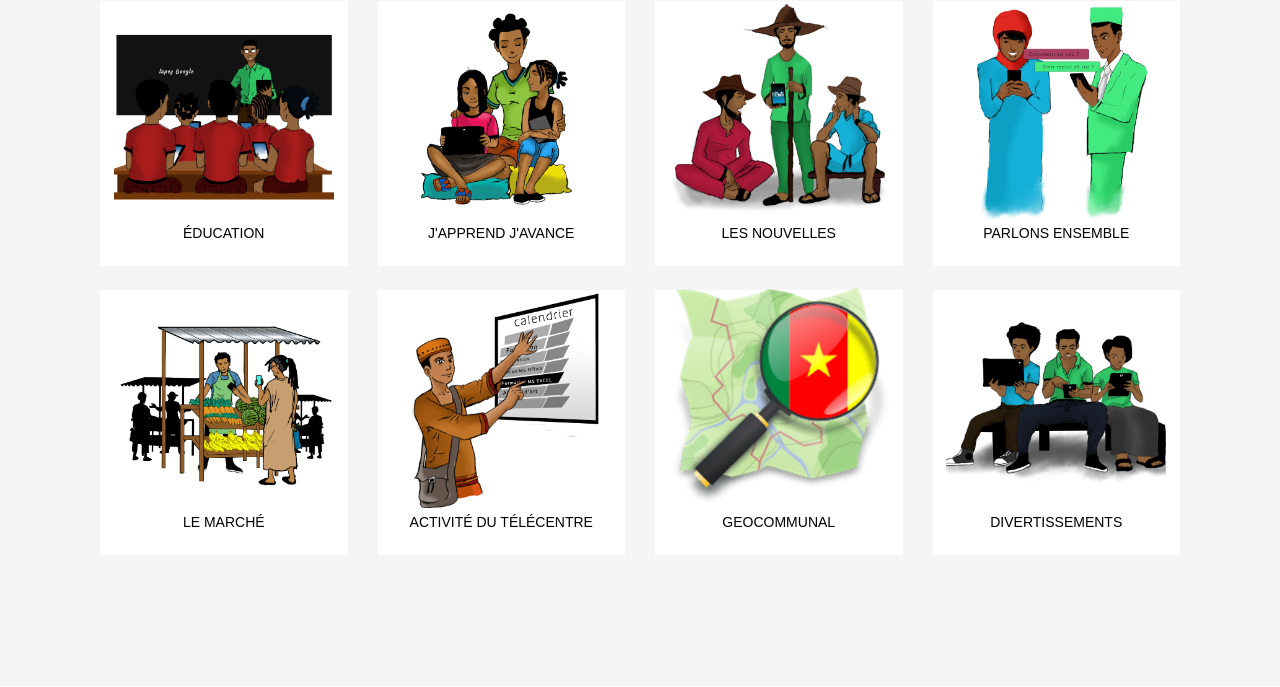
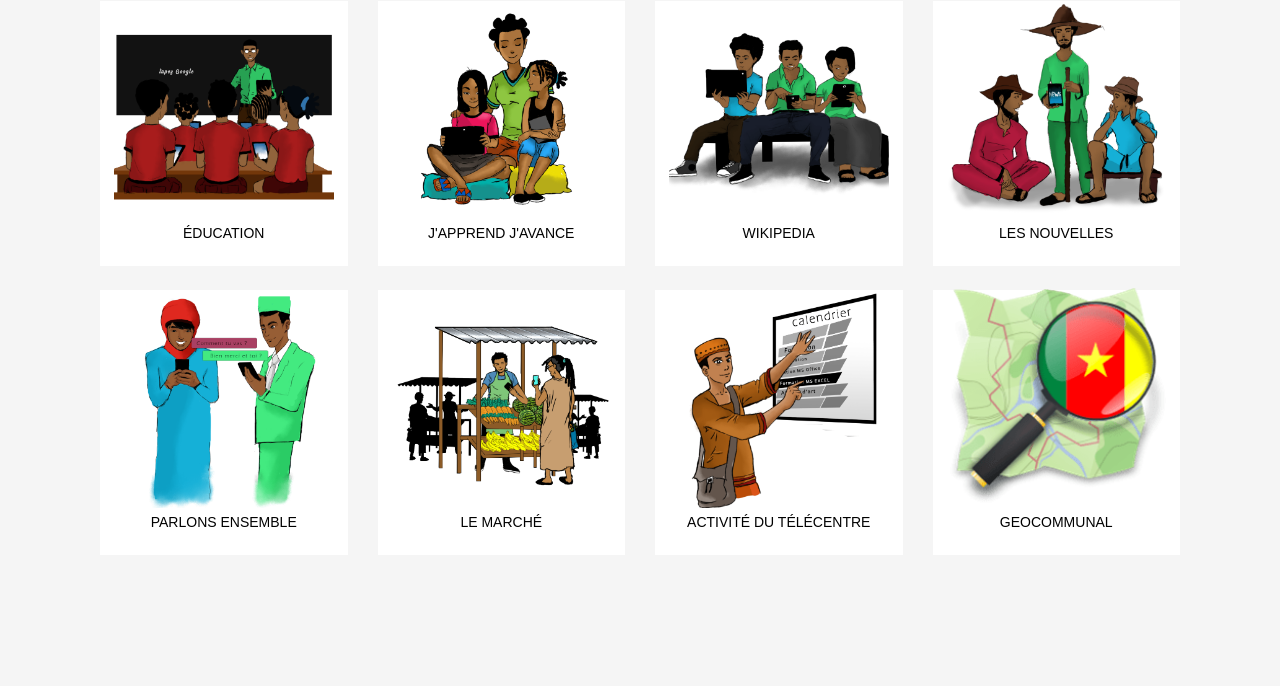
Before and after one commit to PradecTelecentre/Goon, a WordPress theme: template front-page.php in a window 1280 px wide. Shown: the part 360-1047 px from the top of the page. Run offline with PHP 8.4 and a stand-in for WordPress, Linux system fonts and the light colour scheme; the site name, menu and one post (Sample post) are stand-ins, and other content is empty; some libraries are stand-ins or nearby versions.

Commit message:
wikipedia link setup

```diff
--- a/free-services.php
+++ b/free-services.php
@@ -8,6 +8,7 @@
             <div class="container-fluid">
                 <div class="row free-list" style="background-color:#f5f5f5">
                     <div class="col-12 mobile-cover search__part"> <?php get_search_form(); ?> </div>
+
                     <div class="col-md-3 mb-4 col-sm-6 col-lg-3 mobile-cover">
                         <a href="education/" rel="bookmark">
                             <div class="p-2 bg-white style-div-md-4">
@@ -20,6 +21,7 @@
                             </div>
                         </a>
                     </div>
+
                     <div class="col-md-3 mb-4 col-sm-6 col-lg-3 mobile-cover">
                         <a href="http://www.goon.local:8080/fr-fr/learn/#/topics" rel="bookmark" target="_blank">
                             <div class="bg-white p-2 style-div-md-4">
@@ -32,6 +34,24 @@
                             </div>
                         </a>
                     </div>
+
+
+                    <div class="col-md-3 mb-4 col-sm-6 col-lg-3 mobile-cover">
+                        <a href="http://goon.local:8000/wikipedia_fr_all_2017-05/A/Utilisateur:Popo_le_Chien_Kiwix.html" rel="bookmark" data-toggle="modal" data-target="#construction">
+                            <div class="style-div-md-4 p-2 bg-white">
+                                <img src="<?= get_template_directory_uri() . '/src/img/v2/games.png' ?>" alt="">
+                                <?php if (strpos(home_url('/'), 'lang=en') !== false) { ?>
+                                    <h1 class="bottom-left p-2 mt-2"> WIKIPEDIA</h1>
+                                <?php } else { ?>
+                                    <h1 class="bottom-left p-2 mt-2"> WIKIPEDIA</h1>
+                                <?php } ?>
+
+                            </div>
+                        </a>
+                    </div>
+
+
+
                     <div class="col-md-3 mb-4 col-sm-6 col-lg-3 mobile-cover">
                         <a href="nouvelle-locales/" rel="bookmark">
                             <div class="p-2 bg-white style-div-md-4">
@@ -44,6 +64,8 @@
                             </div>
                         </a>
                     </div>
+
+
                     <div class="col-md-3 mb-4 col-sm-6 col-lg-3 mobile-cover">
                         <a href="#" rel="bookmark" data-toggle="modal" data-target="#construction">
                             <div class="p-2 bg-white style-div-md-4">
@@ -95,19 +117,6 @@
                         </a>
                     </div>
 
-                    <div class="col-md-3 mb-4 col-sm-6 col-lg-3 mobile-cover">
-                        <a href="http://owncloud.telecentrecameroon.ovh/index.php/s/jFCxbWJujMfQklF" rel="bookmark" data-toggle="modal" data-target="#construction">
-                            <div class="style-div-md-4 p-2 bg-white">
-                                <img src="<?= get_template_directory_uri() . '/src/img/v2/games.png' ?>" alt="">
-                                <?php if (strpos(home_url('/'), 'lang=en') !== false) { ?>
-                                    <h1 class="bottom-left p-2 mt-2"> ENTERTAINMENT</h1>
-                                <?php } else { ?>
-                                    <h1 class="bottom-left p-2 mt-2"> DIVERTISSEMENTS</h1>
-                                <?php } ?>
-
-                            </div>
-                        </a>
-                    </div>
 
                 </div>
             </div>
```
